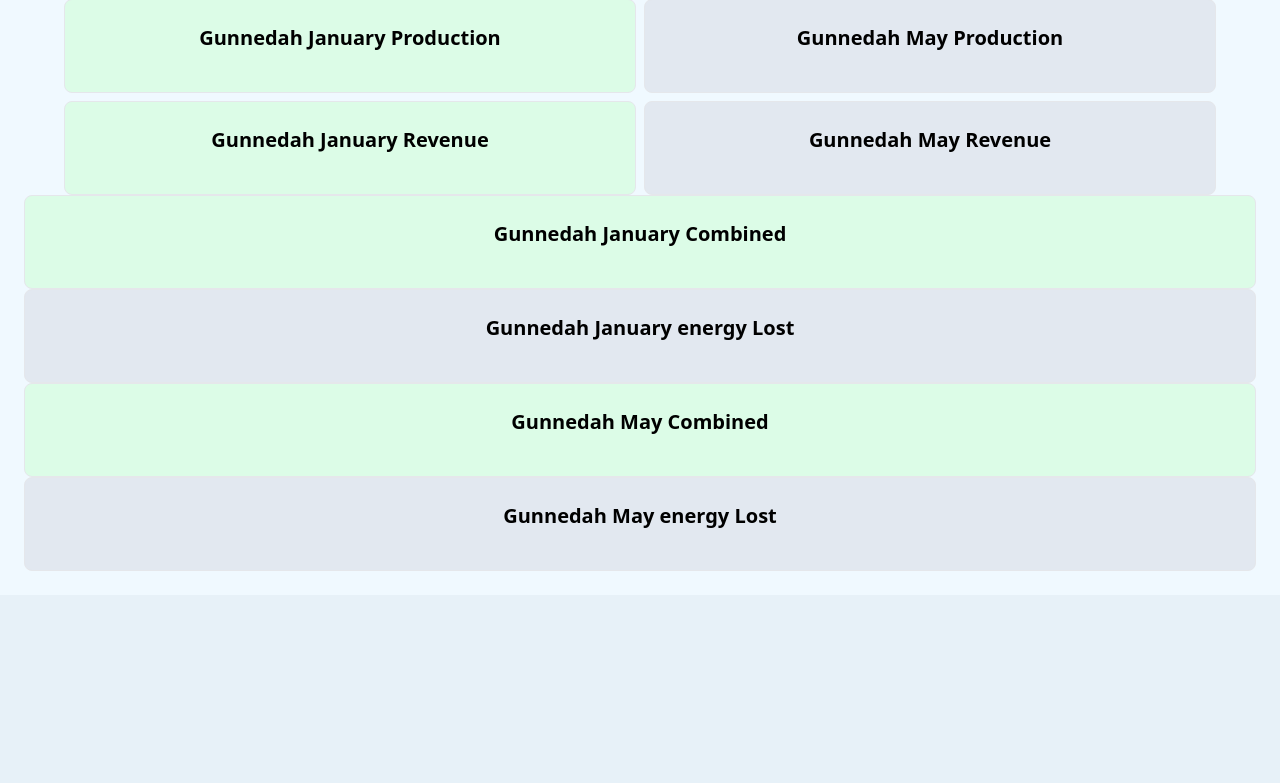
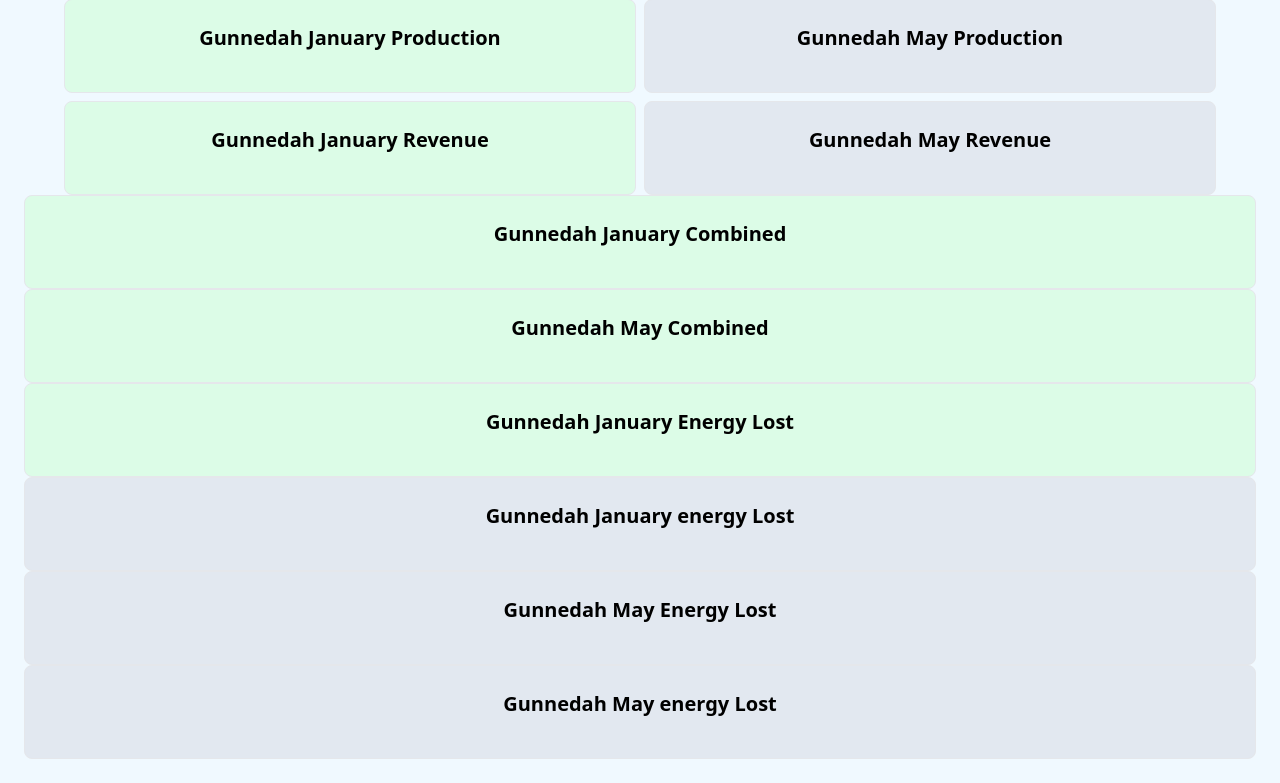
Before and after one commit to Annemarie535257/CalEnergy, a Flask app: page /CalEnegy in a window 1280 px wide. Shown: the part 613-1396 px from the top of the page. Before the commit the page ends 1184 px from the top, so only its background shows below. Run offline with Flask 3, Linux system fonts and the light colour scheme; some libraries are stand-ins or nearby versions.

Commit message:
Added the enrgy lost graphs.

```diff
--- a/app.py
+++ b/app.py
@@ -102,6 +102,9 @@ def Calculate():
             may_diff = pd.concat([may_data['sitetime'].reset_index(drop=True), july_total_data], axis=1)
             may_diff.columns = ['sitetime', 'Net Production (kWh)']
 
+            # Generate Energy Lost Graph
+            energy_lost_graph = generate_energy_lost_graph(jan_data, may_data)
+
             # Step 4: Generate graphs
             graphs = {
                 "production": generate_graph(jan_data, may_data, "Production"),
@@ -115,7 +118,6 @@ def Calculate():
                         "moving_average": "green",
                         "deviation": "red"
                     },
-                    jan_total_energy_lost  # Pass total energy lost for January
                 ),
                 "combined_may": generate_combined_graph(
                     may_data,
@@ -125,7 +127,6 @@ def Calculate():
                         "moving_average": "purple",
                         "deviation": "pink"
                     },
-                    may_total_energy_lost  # Pass total energy lost for January
                 ),
             }
 
@@ -138,6 +139,11 @@ def Calculate():
                 'combined2': graphs['combined_may'],
                 'energy1': jan_total_energy_lost,
                 'energy2': may_total_energy_lost,
+                'energy_lost_graph': {
+
+                  'january': energy_lost_graph['january'],  # January Energy Lost Graph
+                  'may': energy_lost_graph['may'],  # May Energy Lost Graph
+    },
             })
         except Exception as e:
             return jsonify({"error": str(e)}), 400
@@ -291,12 +297,12 @@ def detect_dips(data, month_name):
     total_energy_lost = sum(dip["energy_lost"] for dip in dips)
 
     # Print dip details
-    # print(f"\n{month_name} Dips (10 AM to 3 PM):")
-    # print(f"Total Dips Detected: {len(dips)}")
-    # for dip in dips:
-    #     print(f"- Dip from {dip['start_time']} to {dip['end_time']} (Duration: {dip['duration_minutes']} mins): Energy Lost = {dip['energy_lost']} kWh")
+    print(f"\n{month_name} Dips (10 AM to 3 PM):")
+    print(f"Total Dips Detected: {len(dips)}")
+    for dip in dips:
+        print(f"- Dip from {dip['start_time']} to {dip['end_time']} (Duration: {dip['duration_minutes']} mins): Energy Lost = {dip['energy_lost']} kWh")
 
-    # print(f"Total Energy Lost in {month_name}: {total_energy_lost} kWh\n")
+    print(f"Total Energy Lost in {month_name}: {total_energy_lost} kWh\n")
 
     return dips, total_energy_lost
 
@@ -378,7 +384,7 @@ def generate_revenue_graph(df, title):
     except Exception as e:
         return f"Error generating graph: {str(e)}"
 
-def generate_combined_graph(data, title, color_map, total_energy_lost):
+def generate_combined_graph(data, title, color_map):
     try:
         fig = go.Figure()
 
@@ -409,15 +415,6 @@ def generate_combined_graph(data, title, color_map, total_energy_lost):
             marker=dict(color=color_map["deviation"], size=6)
         ))
 
-        # Add total energy lost as an annotation
-        fig.add_annotation(
-            text=f"Total Energy Lost: {total_energy_lost:.2f} kWh",
-            xref="paper", yref="paper",
-            x=0.5, y=-0.2, showarrow=False,
-            font=dict(size=12, color="black"),
-            align="center"
-        )
-
         # Update layout for better zoom and scaling
         fig.update_layout(
             title=title,
@@ -431,7 +428,6 @@ def generate_combined_graph(data, title, color_map, total_energy_lost):
             ),
             legend=dict(title="Metrics"),
             template="plotly_white",
-            margin=dict(b=120)  # Adjust bottom margin to fit annotation
         )
 
         # Convert Plotly figure to HTML
@@ -440,5 +436,34 @@ def generate_combined_graph(data, title, color_map, total_energy_lost):
     except Exception as e:
         return f"Error generating graph: {e}"
 
+def generate_energy_lost_graph(jan_data, may_data):
+    # Filter data for 10 AM to 3 PM
+    jan_filtered = jan_data[(jan_data['sitetime'].dt.hour >= 10) & (jan_data['sitetime'].dt.hour < 15)]
+    may_filtered = may_data[(may_data['sitetime'].dt.hour >= 10) & (may_data['sitetime'].dt.hour < 15)]
+
+    # Create Plotly line charts for energy lost
+    fig_jan = px.line(
+        jan_filtered,
+        x="sitetime",
+        y="energy_lost",
+        title="January Energy Lost",
+        labels={"sitetime": "Time", "energy_lost": "Energy Lost (kWh)"}
+    )
+    fig_may = px.line(
+        may_filtered,
+        x="sitetime",
+        y="energy_lost",
+        title="May Energy Lost",
+        labels={"sitetime": "Time", "energy_lost": "Energy Lost (kWh)"}
+    )
+
+    # Convert figures to HTML
+    return {
+        'january': pio.to_html(fig_jan, full_html=False),
+        'may': pio.to_html(fig_may, full_html=False),
+    }
+
+
+
 if __name__ == "__main__":
     app.run(debug=True, port=5000)
--- a/templates/index.html
+++ b/templates/index.html
@@ -117,15 +117,28 @@
             <h2 id="janco-title" class="text-xl font-bold mb-4 text-center"></h2>
             <div id="jan-combined" class="graph-content"></div>
         </div>
+
+        <div class="border p-6 rounded-lg bg-green-100">
+            <h2 id="mayco-title" class="text-xl font-bold mb-4 text-center"></h2>
+            <div id="may-combined" class="graph-content"></div>
+        </div>
+
+        <div class="border p-6 rounded-lg bg-green-100">
+            <h2 id="jan-energy-lost-title" class="text-xl font-bold mb-4 text-center">January Energy Lost</h2>
+            <div id="jan-energy-lost" class="graph-content align-center"></div>
+        </div>
+        <div></div>
         <div class="border p-6 rounded-lg bg-slate-200">
             <h2 id="jan-energytitle" class="text-xl font-bold mb-4 text-center"></h2>
             <div id="jan-energy" class="graph-content align-center"></div>
         </div>
 
-        <div class="border p-6 rounded-lg bg-green-100">
-            <h2 id="mayco-title" class="text-xl font-bold mb-4 text-center"></h2>
-            <div id="may-combined" class="graph-content"></div>
+
+        <div class="border p-6 rounded-lg bg-slate-200">
+            <h2 id="may-energy-lost-title" class="text-xl font-bold mb-4 text-center">May Energy Lost</h2>
+            <div id="may-energy-lost" class="graph-content align-center"></div>
         </div>
+        <div></div>
         <div class="border p-6 rounded-lg bg-slate-200">
             <h2 id="may-energytitle" class="text-xl font-bold mb-4 text-center"></h2>
             <div id="may-energy" class="graph-content align-center"></div>
@@ -144,6 +157,8 @@
                 document.getElementById('may-combined').innerHTML = '';
                 document.getElementById('jan-energy').innerHTML = '';
                 document.getElementById('may-energy').innerHTML = '';
+                document.getElementById('jan-energy-lost').innerHTML = '';
+                document.getElementById('may-energy-lost').innerHTML = '';
 
                 // Reset form inputs
                 document.getElementById('upload-form').reset();
@@ -160,6 +175,9 @@
                 document.getElementById('mayco-title').textContent = `${selectedFarm} May Combined`;
                 document.getElementById('jan-energytitle').textContent = `${selectedFarm} January energy Lost`;
                 document.getElementById('may-energytitle').textContent = `${selectedFarm} May energy Lost`;
+                document.getElementById('jan-energy-lost-title').textContent = `${selectedFarm} January Energy Lost`;
+                document.getElementById('may-energy-lost-title').textContent = `${selectedFarm} May Energy Lost`;
+
 
                 // Update button and form colors based on selected farm
                 const generateButton = document.getElementById('generate-button');
@@ -192,6 +210,9 @@
                             $('#may-combined').html(response.combined2);
                             $('#jan-energy').html(response.energy1);
                             $('#may-energy').html(response.energy2);
+                            $('#jan-energy-lost').html(response.energy_lost_graph.january);
+                            $('#may-energy-lost').html(response.energy_lost_graph.may);
+
                             $('#loading-indicator').addClass('hidden'); // Hide loading indicator on success
 
                         },
```
